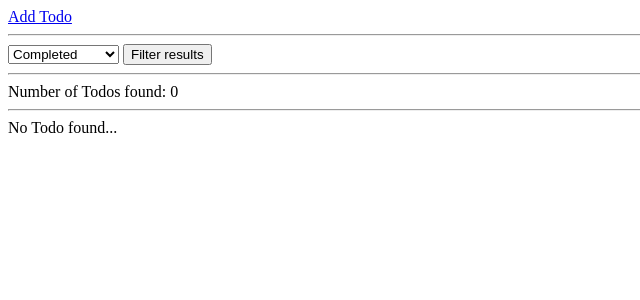
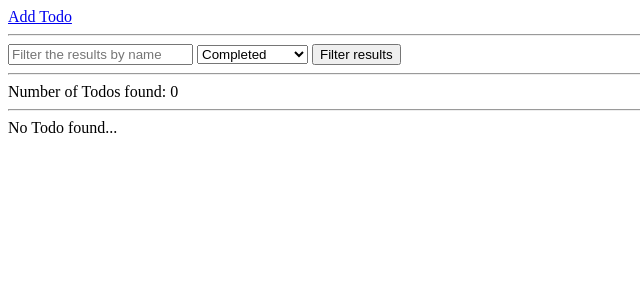
Before and after one commit to amar-sheikh/django_todos, a Django app: page / in a window 1280 px wide. Shown: the top 300 px of the page, without its empty margins (0-640 px from the left). Run offline with Django 5.2, Linux system fonts and the light colour scheme; data that the repository does not hold is empty.

Commit message:
Add search input to filter todos by name

```diff
--- a/app/templates/todo/list.html
+++ b/app/templates/todo/list.html
@@ -19,6 +19,7 @@
     <div>
     <hr>
     <form action="{% url 'todo_list' %}" method="get">
+        <input type="search" name="search" placeholder="Filter the results by name">
         <select name="status">
             <option value="all">All</option>
             <option value="completed" selected>Completed</option>
--- a/app/views.py
+++ b/app/views.py
@@ -9,14 +9,18 @@ class TodoList(ListView):
 
     def get_queryset(self):
         status = self.request.GET.get('status', 'completed')
+        search = self.request.GET.get('search', '')
 
         if status == 'all':
-            return Todo.objects.all()
+            queryset = Todo.objects.all()
         elif status == 'not_completed':
-            return Todo.objects.filter(is_completed=False)
+            queryset = Todo.objects.filter(is_completed=False)
         else:
-            return Todo.objects.filter(is_completed=True)
+            queryset = Todo.objects.filter(is_completed=True)
 
+        if search:
+            queryset = queryset.filter(task_name__icontains=search)
+        return queryset
 class TodoCreate(CreateView):
     model=Todo
     fields = ["task_name", "task_description", "is_completed"]
```
